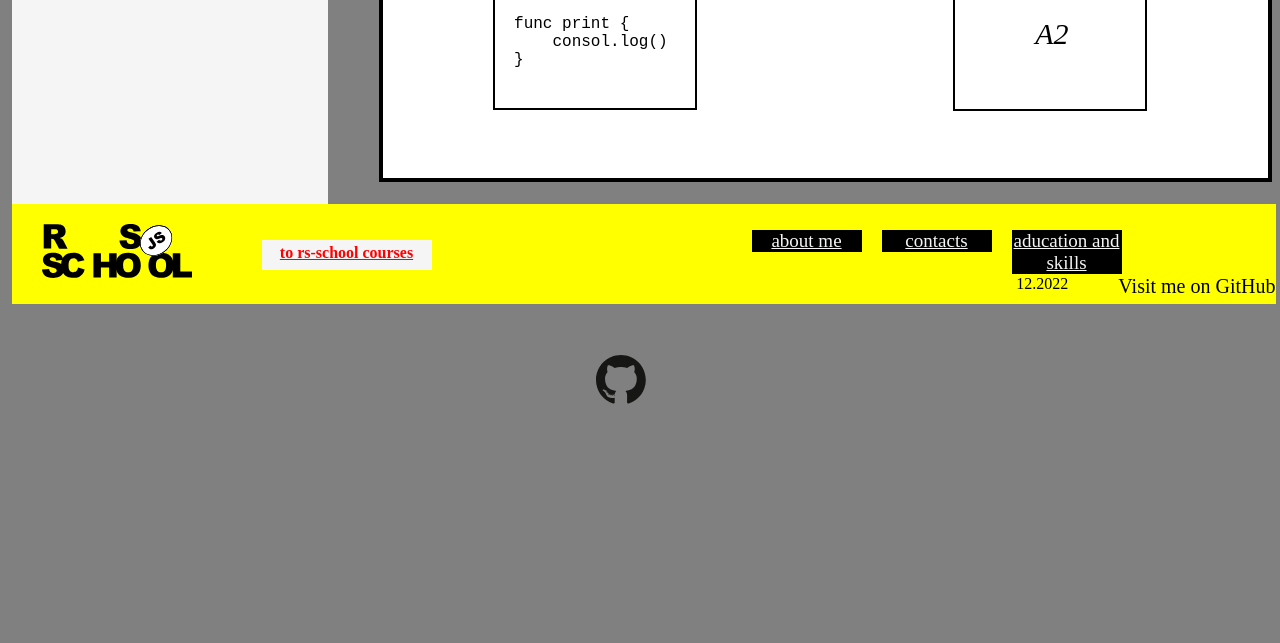
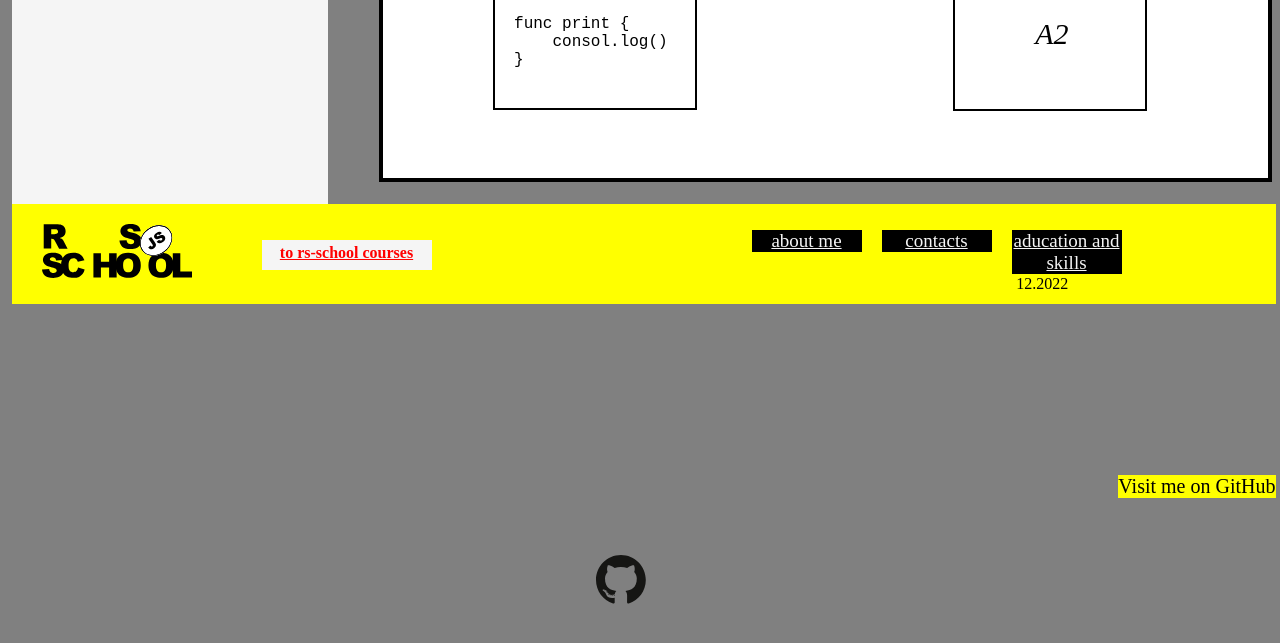
Before and after one commit to Nemirich15/rsschool-cv, a plain HTML site: page index.html in a window 1280 px wide. Shown: the part 804-1447 px from the top of the page. Drawn offline with Linux system fonts and the light colour scheme.

Commit message:
feat: mofif style css

```diff
--- a/style.css
+++ b/style.css
@@ -303,6 +303,7 @@ h2 {
  #github
  .git {
   position: relative;
+  top: 200px;
 
 
   float: right;
@@ -314,6 +315,7 @@ h2 {
 
 .github-icon {
   position: relative;
+  top: 200px;
 
   width: 50px;
   height: 50px;
```
